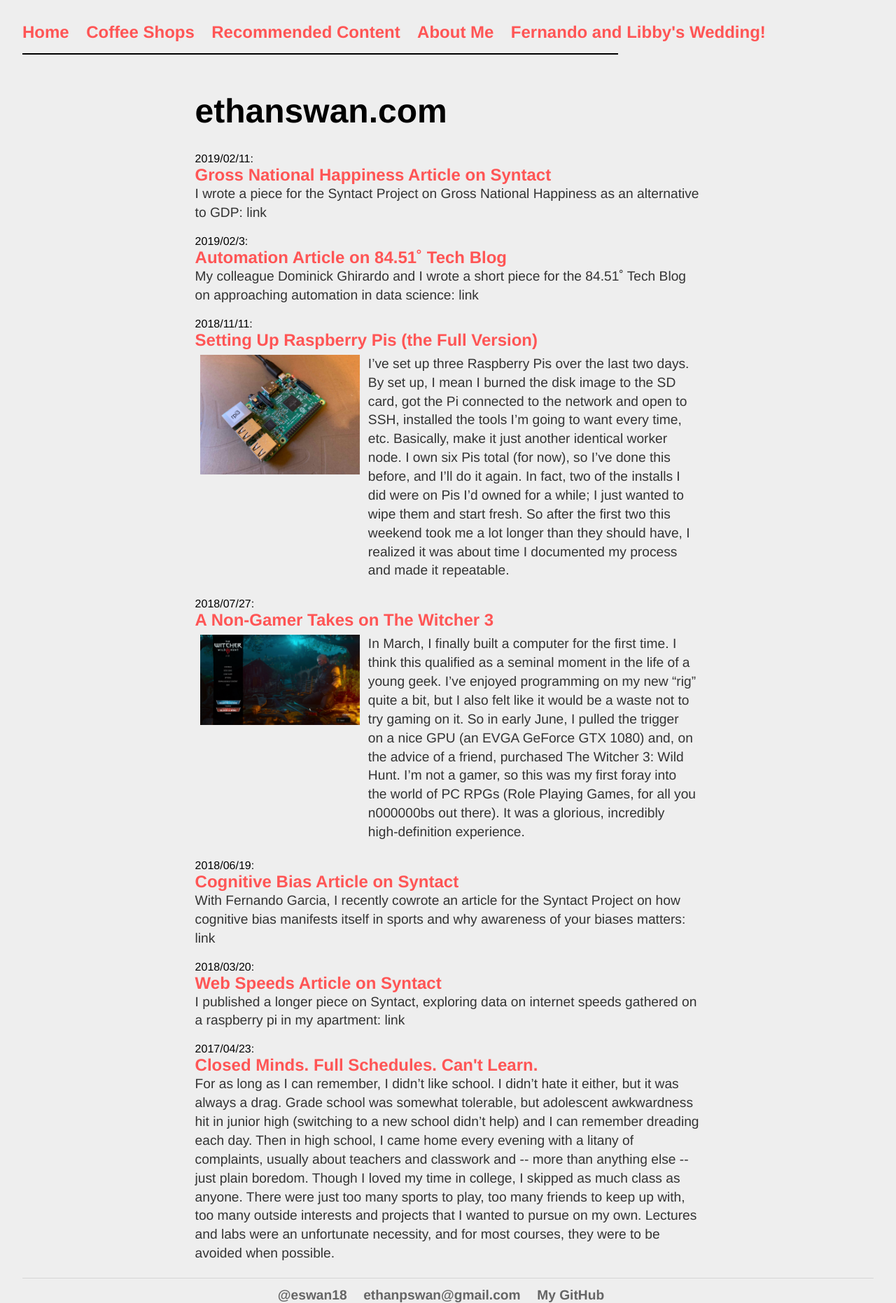
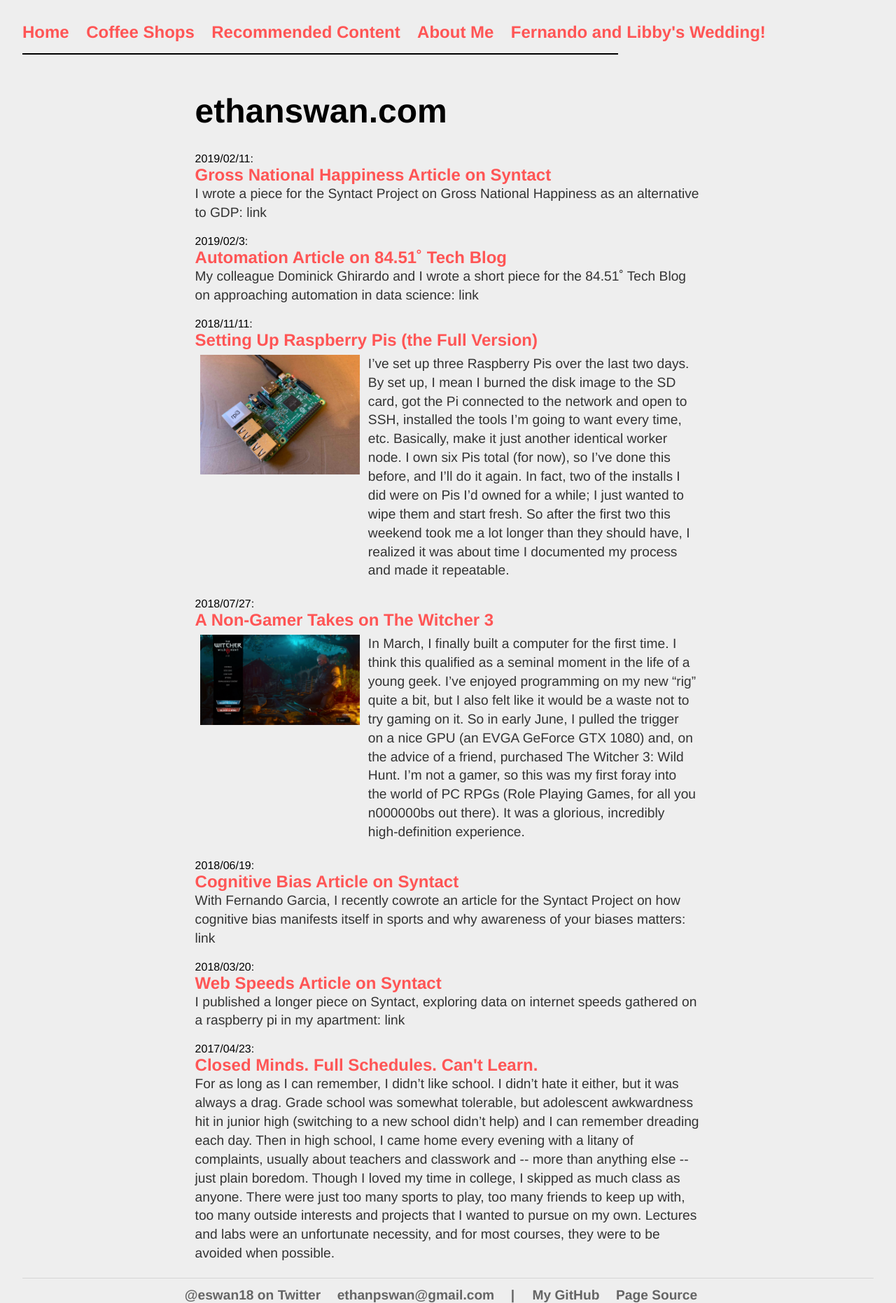
Before and after one commit to eswan18/ethanswan.com, a Jekyll site: the page built from index.md, in a window 1280 px wide. Shown: the whole page at 70% size. Built offline with Jekyll 4.4.1, drawn with Linux system fonts in a browser that asks for light colours.

Commit message:
Clean up footer.
Added a link to the page source and reformatted the rest of the footer.

```diff
--- /dev/null
+++ b/_includes/footer.html
@@ -0,0 +1,9 @@
+<footer><center>
+    <ul class="footer-list">
+        <li><a href="https://twitter.com/eswan18" class="footer_link">@eswan18 on Twitter</a></li>
+        <li><a href="mailto:ethanpswan@gmail.com" class="footer_link">ethanpswan@gmail.com</a></li>
+        <li> | </li>
+        <li><a href="https://github.com/eswan18" class="footer_link">My GitHub</a></li>
+        <li><a href="https://github.com/eswan18/eswan18.github.io" class="footer_link">Page Source</a></li>
+    </ul></center>
+</footer>
--- a/_layouts/default.html
+++ b/_layouts/default.html
@@ -51,14 +51,7 @@
 				<!-- /CONTENT-DIVIDING TABLE-->
 
 
-                <footer><center>
-					<ul>
-						<li><a href="https://twitter.com/eswan18" class="footer_link">@eswan18</a></li>
-						<li><a href="mailto:ethanpswan@gmail.com" class="footer_link">ethanpswan@gmail.com</a></li>
-                        <li><a href="https://github.com/eswan18" class="footer_link">My GitHub</a></li>
-                    </ul></center>
-				</footer>
-
+                {% include footer.html %}
 			</div>
 			<!-- /CENTRAL CONTAINER -->
 		</body>
--- a/css/main.css
+++ b/css/main.css
@@ -127,6 +127,7 @@ footer {
     border-top: 1px solid #D5D5D5;
     font-size: .8em;
     clear: both;
+    color: #656565;
 }
 nav ul, footer ul {
     font-family:'Avenir', 'Helvetica', 'Arial', 'Sans-Serif';
```
